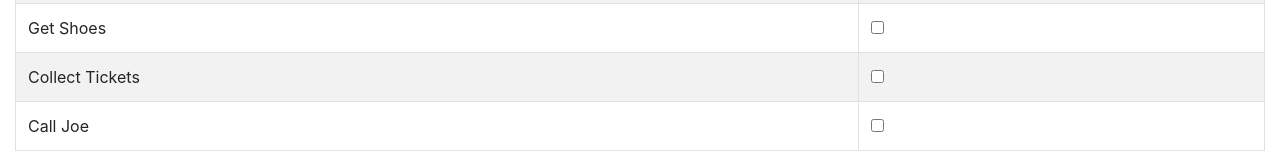
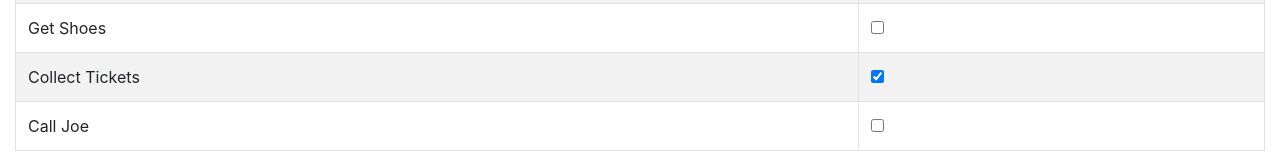
Before and after one commit to stevemeister5/toNeverDO, a React (Create React App) app: page / in a window 1280 px wide. Shown: the part 233-393 px from the top of the page. Built offline with nearby package versions, Linux system fonts and the light colour scheme.

Commit message:
CHecked Bug

```diff
--- a/src/App.js
+++ b/src/App.js
@@ -40,7 +40,7 @@ export default class App extends Component {
     <tr key={ item.action }>
       <td>{ item.action }</td>
       <td>
-        <input type="checkbox" checket={ item.done }
+        <input type="checkbox" checked={ item.done }
           onChange={ () => this.toggleTodo(item) } />
       </td>
     </tr>)
```
